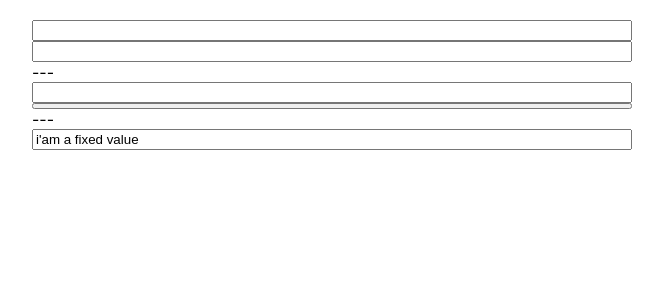
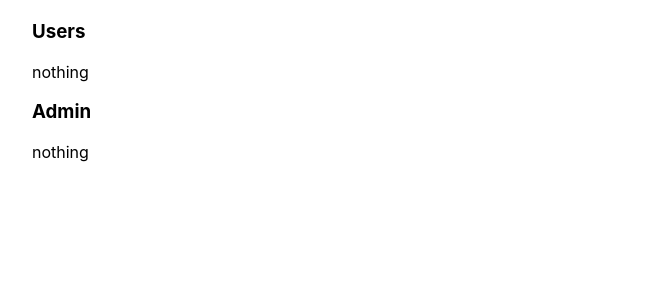
Before and after one commit to Katherina17/reactKabzda, a React (Create React App) app: page / in a window 1280 px wide. Shown: the top 300 px of the page, without its empty margins (308-971 px from the left). Built offline with nearby package versions, Linux system fonts and the light colour scheme.

Commit message:
feat: add items to Accordion

```diff
--- a/src/App.tsx
+++ b/src/App.tsx
@@ -6,11 +6,30 @@ import {OnOff} from "./components/OnOff/OnOf";
 import {UncontrolledOnOff} from "./components/UncontrolledOnOff/OnOf";
 import {UncontrolledInputs} from "./components/UncontolledInputs/UncontrolledInputs";
 
+const usersValues = [
+    {id: 1, value: 'Stas'},
+    {id: 2, value: 'Dima'},
+    {id: 3, value: 'Nastya'},
+    {id: 4, value: 'Igor'},
+    {id: 5, value: 'Vasya'},
+]
+
+const adminValues = [
+    {id: 6, value: 'Stanislau'},
+    {id: 7, value: 'Dmitry'},
+    {id: 8, value: 'Anastasia'},
+    {id: 9, value: 'Igor'},
+    {id: 10, value: 'Vasily'},
+]
 
 function App() {
     const[ratingValue, setRatingValue] = useState<valueType>(0);
     const[collapsedValue, setCollapsedValue] = useState(false);
-    const [light, setLight] = useState<boolean>(false)
+    const [light, setLight] = useState<boolean>(false);
+
+    const onClickHandler = (value: string) => {
+        console.log(`Hello, ${value}, have a good day!`)
+    }
 
     return (
         <div className='App'>
@@ -23,7 +42,17 @@ function App() {
                        setCollapsedValue={setCollapsedValue}/>
             <UncontrolledOnOff light={light}
                                setLight={setLight}/>*/}
-            <UncontrolledInputs/>
+           {/* <UncontrolledInputs/>*/}
+            <Accordion title={"Users"}
+                       collapsed={collapsedValue}
+                       items={usersValues}
+                       setCollapsedValue={setCollapsedValue}
+                        callBack={(value) => onClickHandler(value)}/>
+            <Accordion title={'Admin'}
+                       collapsed={collapsedValue}
+                       items={adminValues}
+                       setCollapsedValue={setCollapsedValue}
+                       callBack={(value) => onClickHandler(value)}/>
         </div>
     );
 }
--- a/src/components/Accordion/Accordion.tsx
+++ b/src/components/Accordion/Accordion.tsx
@@ -1,8 +1,14 @@
+type AccordionBody = {
+    id: number;
+    value: string;
+}
 
  type AccordionType = {
     title: string;
     collapsed: boolean;
     setCollapsedValue: (val: boolean) => void;
+    items: AccordionBody[];
+    callBack: (value: string) => void;
  }
 
  type AccordionTitleProps = {
@@ -13,6 +19,8 @@
 
  type AccordionBodyProps = {
     collapsed: boolean;
+    items: AccordionBody[];
+    callBack: (value: string) => void;
  }
 
 function Accordion(props: AccordionType){
@@ -21,7 +29,7 @@ function Accordion(props: AccordionType){
             title={props.title}
             onClick={props.setCollapsedValue}
             collapsed={props.collapsed}/>
-        <AccordionBody collapsed={props.collapsed}/>
+        <AccordionBody collapsed={props.collapsed} items={props.items} callBack={props.callBack}/>
     </div>
 }
 
@@ -33,15 +41,20 @@ function  AccordionTitle (props: AccordionTitleProps){
 
 function AccordionBody(props: AccordionBodyProps) {
     const collapsed = props.collapsed;
+    const mappedValues = props.items.map(el => {
+        const onClickHandler = () => {
+            props.callBack(el.value)
+        }
+        return (
+            <li key={el.id} onClick={onClickHandler}>{el.value}</li>
+        )
+    })
     return (
         <>
             {
                 collapsed &&
                 (<ul>
-                    <li>1</li>
-                    <li>2</li>
-                    <li>3</li>
-                    <li>4</li>
+                    {mappedValues}
                 </ul>)
             } {
             !collapsed &&
--- a/src/components/UncontolledInputs/UncontrolledInputs.tsx
+++ b/src/components/UncontolledInputs/UncontrolledInputs.tsx
@@ -8,6 +8,9 @@ export const  UncontrolledInputs = () => {
             <TrackValueOfUnControlledInput/>
             <GetValueFromUncontrolledInputByButton/>
             <UnControlledInputWithFixedValue/>
+            <ControlledInput/>
+            <ControlledCheckBox/>
+            <ControlledSelect/>
         </div>
     )
 }
@@ -32,9 +35,7 @@ const TrackValueOfUnControlledInput = () => {
 
 const GetValueFromUncontrolledInputByButton = () => {
     const[value, setValue] = useState('');
-    debugger
     let inputValue = React.useRef<HTMLInputElement>(null);
-    debugger
     const save = () => {
         let currentEl = inputValue.current!.value;
         setValue(currentEl);
@@ -52,3 +53,42 @@ const UnControlledInputWithFixedValue = () => {
         <input value={'i\'am a fixed value'}/>
     )
 }
+
+const ControlledInput = () => {
+    const [value, setValue] = useState('');
+    const onChangeHandler = (e: ChangeEvent<HTMLInputElement>) => {
+        setValue(e.currentTarget.value)
+    }
+    return (<>
+            <input onChange={onChangeHandler} value={value}/>
+            <span> --- {value}</span>
+        </>
+    )
+}
+
+const ControlledCheckBox = () => {
+    const [value, setValue] = useState(false);
+    const onChangeHandler = (e: ChangeEvent<HTMLInputElement>) => {
+        setValue(e.currentTarget.checked)
+    }
+    return (<>
+            <input type={'checkbox'} onChange={onChangeHandler} checked={value}/>
+        </>
+    )
+}
+
+
+const ControlledSelect = () => {
+    const [value, setValue] = useState<string | undefined>(undefined);
+    const onChangeHandler = (e: ChangeEvent<HTMLInputElement>) => {
+        setValue(e.currentTarget.value)
+    }
+    return (<>
+            <select value={value}>
+                <option value={'1'}> HTML </option>
+                <option value={'2'}> JS </option>
+                <option value={'3'}> CSS </option>
+            </select>
+        </>
+    )
+}
```
